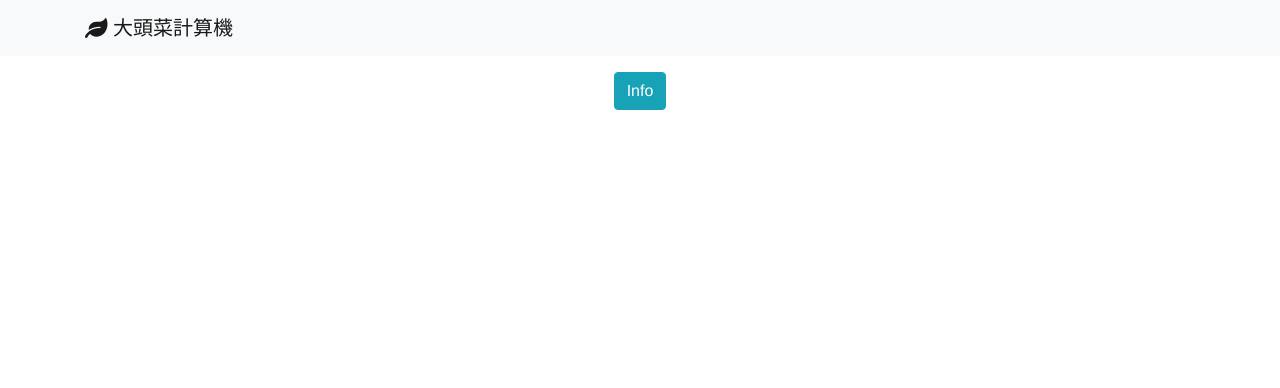
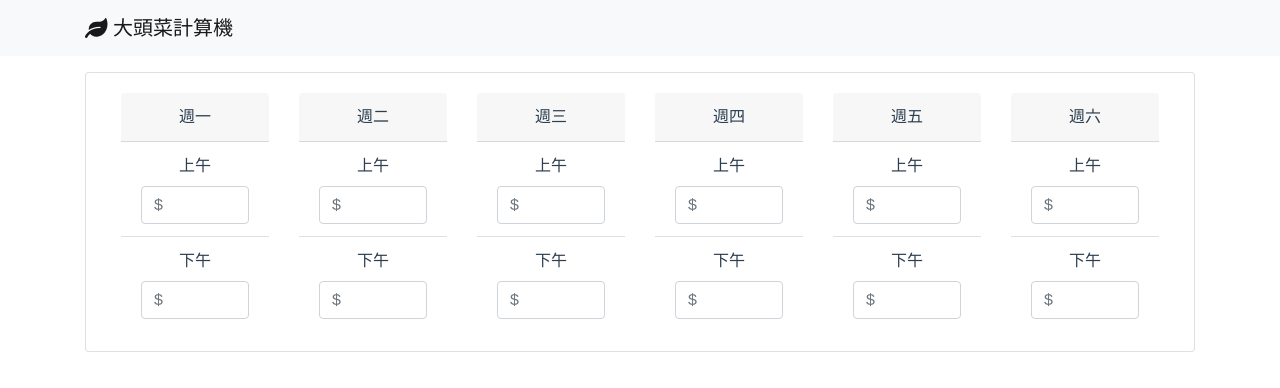
Before and after one commit to TomatoSoup0126/ACNH-turnip-tracker, a Vue app: page / in a window 1280 px wide. Shown: the top 388 px of the page. Built offline with nearby package versions, Linux system fonts and the light colour scheme.

Commit message:
add input layout

```diff
--- /dev/null
+++ b/src/components/inputCard.vue
@@ -0,0 +1,32 @@
+<template>
+  <div class="col-2">
+
+        <div class="card-header">
+          {{day.name}}
+        </div>
+        <ul class="list-group list-group-flush">
+          <li class="list-group-item">
+            <label>上午</label>
+            <input type="text" class="form-control" placeholder="$" :id="day.id">
+          </li>
+          <li class="list-group-item">
+             <label>下午</label>
+            <input type="text" class="form-control" placeholder="$" :id="day.id">
+          </li>
+        </ul>
+
+  </div>
+</template>
+
+<script>
+export default {
+  props:{
+    day: {
+      type: Array,
+      required: true
+    }
+  }
+
+
+}
+</script>
--- a/src/components/priceCard.vue
+++ b/src/components/priceCard.vue
@@ -1,3 +1,62 @@
 <template>
-  <button type="button" class="btn btn-info">Info</button>
+  <div class="card col-12">
+    <div class="card-body row">
+      <inputCard
+        v-for="day in weekday"
+        :key="day.id"
+        :day="day"
+      />
+
+    </div>
+
+  </div>
 </template>
+
+<script>
+import inputCard from '../components/inputCard.vue'
+
+export default {
+  components:{
+    inputCard
+  },
+
+  data() {
+    return {
+      weekday:[
+        {
+          name:'週一',
+          id:1
+        },
+
+        {
+          name:'週二',
+          id:2
+        },
+
+        {
+          name:'週三',
+          id:3
+        },
+
+        {
+          name:'週四',
+          id:4
+        },
+
+        {
+          name:'週五',
+          id:5
+        },
+
+        {
+          name:'週六',
+          id:6
+        },
+
+      ]
+    }
+
+  }
+
+}
+</script>
```
